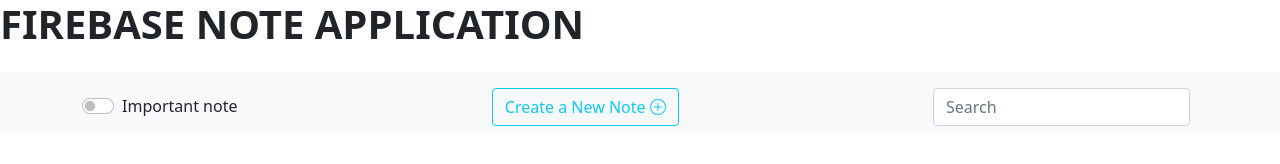
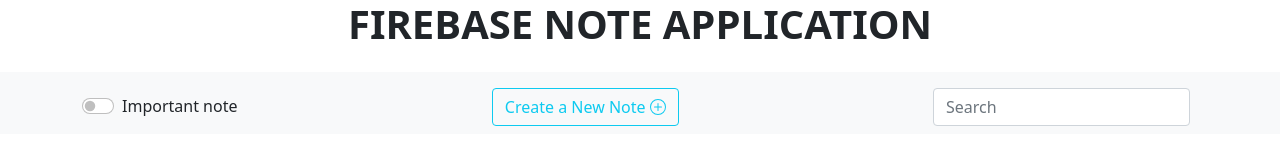
Before and after one commit to mj761/Firebase-note-handin2, a plain HTML site: page index.html in a window 1280 px wide. Drawn offline with nearby package versions, Linux system fonts and the light colour scheme; no server answers.

Commit message:
Update index.html

```diff
--- a/index.html
+++ b/index.html
@@ -8,7 +8,7 @@
 </head>
 <body>
 
-    <div class="d-flex justify-content-between mb-3">
+    <div class="d-flex justify-content-center mb-3">
         <h1 class="text-uppercase fw-bold">
             Firebase note application
         </h1>
```
